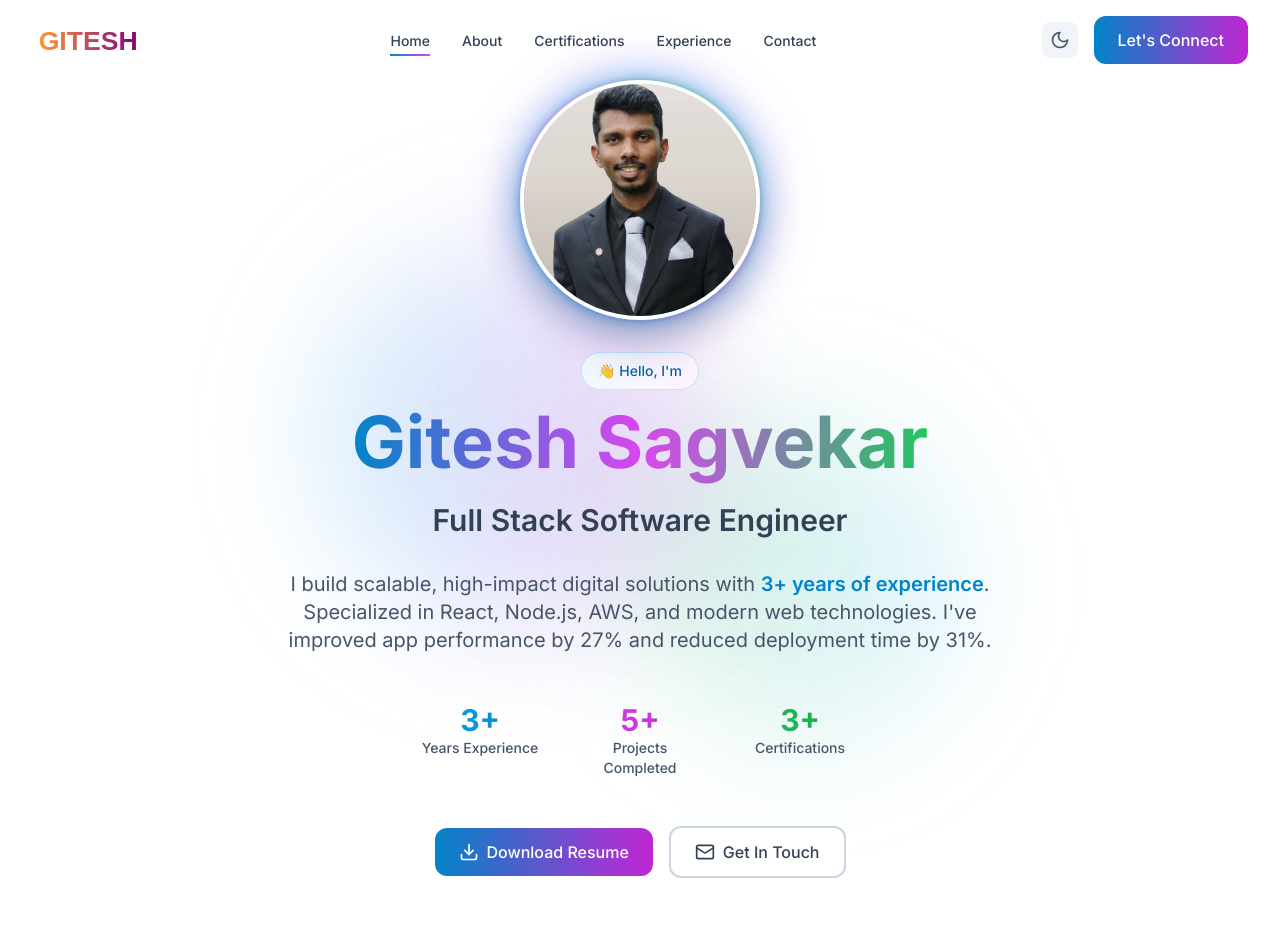
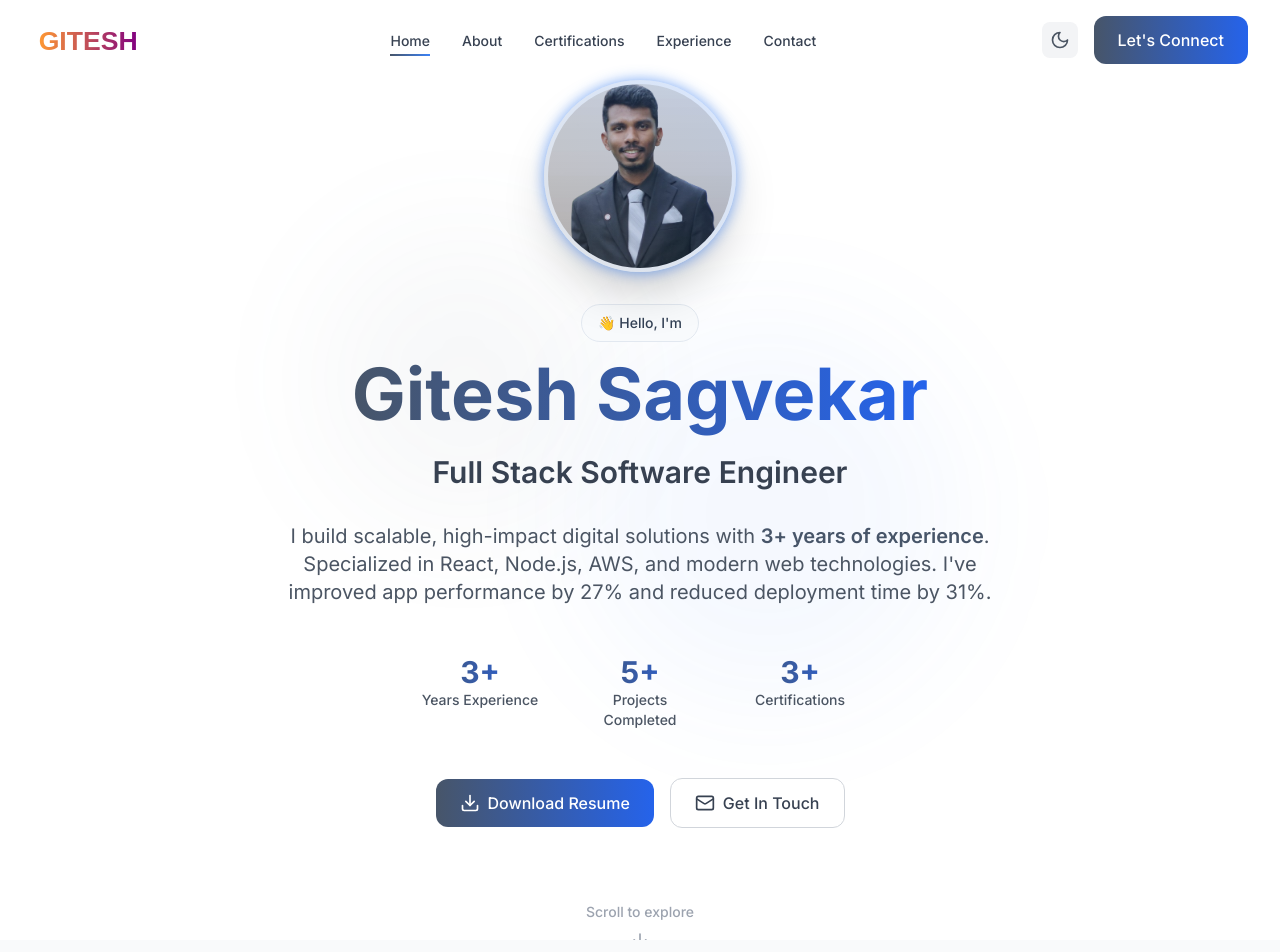
Before and after one commit to Gitesh307/portfolio-website, a React (Vite) app: page / in a window 1280 px wide. Shown: the top 952 px of the page. Built offline with nearby package versions, Linux system fonts and the light colour scheme; the HTML template or start-up script is replaced by a standard one.

Commit message:
Apply standard professional color scheme

```diff
--- a/src/Components/Hero/Hero.jsx
+++ b/src/Components/Hero/Hero.jsx
@@ -31,11 +31,10 @@ const Hero = () => {
 
   return (
     <section id="home" className="min-h-screen flex items-center justify-center relative overflow-hidden pt-20">
-      {/* Enhanced Background Elements */}
+      {/* Background Elements */}
       <div className="absolute inset-0 -z-10">
-        <div className="absolute top-1/4 left-1/4 w-96 h-96 bg-gradient-to-r from-primary-500/20 to-accent-500/20 rounded-full blur-3xl animate-float"></div>
-        <div className="absolute bottom-1/4 right-1/4 w-80 h-80 bg-gradient-to-r from-secondary-500/15 to-primary-500/15 rounded-full blur-3xl animate-float delay-1000"></div>
-        <div className="absolute top-1/2 left-1/2 transform -translate-x-1/2 -translate-y-1/2 w-72 h-72 bg-gradient-to-r from-accent-500/10 to-secondary-500/10 rounded-full blur-3xl animate-pulse"></div>
+        <div className="absolute top-1/4 left-1/4 w-72 h-72 bg-primary-500/10 rounded-full blur-3xl animate-pulse"></div>
+        <div className="absolute bottom-1/4 right-1/4 w-96 h-96 bg-accent-500/10 rounded-full blur-3xl animate-pulse delay-1000"></div>
       </div>
 
       <div className="container-custom section-padding">
@@ -45,46 +44,26 @@ const Hero = () => {
           animate="visible"
           className="text-center max-w-5xl mx-auto"
         >
-          {/* Enhanced Profile Image */}
+          {/* Profile Image */}
           <motion.div
             variants={itemVariants}
             className="mb-8 flex justify-center"
           >
-            <div className="relative group">
-              <motion.div
-                className="relative w-44 h-44 sm:w-52 sm:h-52 lg:w-60 lg:h-60"
+            <div className="relative">
+              <motion.img
+                src={profile_img}
+                alt="Gitesh Sagvekar"
+                className="w-32 h-32 sm:w-40 sm:h-40 lg:w-48 lg:h-48 rounded-full object-cover border-4 border-white dark:border-gray-800 shadow-2xl"
                 whileHover={{ scale: 1.05 }}
-                transition={{ duration: 0.4, ease: "easeOut" }}
-              >
-                {/* Main image */}
-                <img
-                  src={profile_img}
-                  alt="Gitesh Sagvekar"
-                  className="w-full h-full rounded-full object-cover border-4 border-white dark:border-gray-800 shadow-2xl relative z-10"
-                />
-
-                {/* Animated gradient border */}
-                <div className="absolute inset-0 rounded-full bg-gradient-to-r from-primary-500 via-accent-500 to-secondary-500 animate-spin-slow opacity-75 blur-sm"></div>
-
-                {/* Glow effect */}
-                <div className="absolute inset-0 rounded-full bg-gradient-to-tr from-primary-400/30 via-accent-400/20 to-secondary-400/30 animate-pulse-glow"></div>
-
-                {/* Floating particles effect */}
-                <div className="absolute -inset-4">
-                  <div className="absolute top-4 right-4 w-2 h-2 bg-primary-400 rounded-full animate-ping"></div>
-                  <div className="absolute bottom-6 left-6 w-1.5 h-1.5 bg-accent-400 rounded-full animate-ping delay-300"></div>
-                  <div className="absolute top-8 left-4 w-1 h-1 bg-secondary-400 rounded-full animate-ping delay-700"></div>
-                </div>
-
-                {/* Inner highlight */}
-                <div className="absolute inset-2 rounded-full bg-gradient-to-tr from-white/20 to-transparent"></div>
-              </motion.div>
+                transition={{ duration: 0.3 }}
+              />
+              <div className="absolute inset-0 rounded-full bg-gradient-to-tr from-primary-500/20 to-accent-500/20 animate-glow"></div>
             </div>
           </motion.div>
 
           {/* Greeting */}
           <motion.div variants={itemVariants} className="mb-4">
-            <span className="inline-flex items-center px-4 py-2 rounded-full bg-gradient-to-r from-primary-50 to-accent-50 dark:from-primary-900/20 dark:to-accent-900/20 text-primary-700 dark:text-primary-300 text-sm font-medium border border-primary-200 dark:border-primary-800">
+            <span className="inline-flex items-center px-4 py-2 rounded-full bg-primary-50 dark:bg-primary-900/20 text-primary-700 dark:text-primary-300 text-sm font-medium border border-primary-200 dark:border-primary-800">
               👋 Hello, I'm
             </span>
           </motion.div>
@@ -116,56 +95,43 @@ const Hero = () => {
             I've improved app performance by 27% and reduced deployment time by 31%.
           </motion.p>
 
-          {/* Enhanced Stats */}
+          {/* Stats */}
           <motion.div
             variants={itemVariants}
             className="grid grid-cols-3 gap-8 max-w-md mx-auto mb-12"
           >
             {[
-              { number: '3+', label: 'Years Experience', color: 'from-primary-500 to-primary-600' },
-              { number: '5+', label: 'Projects Completed', color: 'from-accent-500 to-accent-600' },
-              { number: '3+', label: 'Certifications', color: 'from-secondary-500 to-secondary-600' }
+              { number: '3+', label: 'Years Experience' },
+              { number: '5+', label: 'Projects Completed' },
+              { number: '3+', label: 'Certifications' }
             ].map((stat, index) => (
-              <motion.div
-                key={index}
-                className="text-center group cursor-pointer"
-                whileHover={{ scale: 1.05 }}
-                transition={{ duration: 0.2 }}
-              >
-                <div className={`text-2xl sm:text-3xl font-bold bg-gradient-to-r ${stat.color} bg-clip-text text-transparent group-hover:animate-pulse`}>
-                  {stat.number}
-                </div>
+              <div key={index} className="text-center">
+                <div className="text-2xl sm:text-3xl font-bold gradient-text">{stat.number}</div>
                 <div className="text-sm text-gray-600 dark:text-gray-400 font-medium">{stat.label}</div>
-              </motion.div>
+              </div>
             ))}
           </motion.div>
 
-          {/* Enhanced CTA Buttons */}
+          {/* CTA Buttons */}
           <motion.div
             variants={itemVariants}
             className="flex flex-col sm:flex-row gap-4 justify-center items-center mb-16"
           >
-            <motion.a
+            <a
               href={resume}
               target="_blank"
               rel="noopener noreferrer"
               className="btn-primary group"
-              whileHover={{ scale: 1.02 }}
-              whileTap={{ scale: 0.98 }}
             >
               <Download size={20} className="mr-2 group-hover:animate-bounce" />
               Download Resume
-            </motion.a>
+            </a>
 
             <AnchorLink href="#contact" offset={50}>
-              <motion.button
-                className="btn-secondary group"
-                whileHover={{ scale: 1.02 }}
-                whileTap={{ scale: 0.98 }}
-              >
+              <button className="btn-secondary group">
                 <Mail size={20} className="mr-2 group-hover:animate-pulse" />
                 Get In Touch
-              </motion.button>
+              </button>
             </AnchorLink>
           </motion.div>
 
--- a/src/index.css
+++ b/src/index.css
@@ -22,11 +22,11 @@
   }
 
   ::-webkit-scrollbar-thumb {
-    @apply bg-gradient-to-b from-primary-400 to-accent-400 rounded-full;
+    @apply bg-gray-300 dark:bg-gray-600 rounded-full;
   }
 
   ::-webkit-scrollbar-thumb:hover {
-    @apply from-primary-500 to-accent-500;
+    @apply bg-gray-400 dark:bg-gray-500;
   }
 }
 
@@ -40,7 +40,7 @@
   }
 
   .gradient-text {
-    @apply bg-gradient-to-r from-primary-600 via-accent-500 to-secondary-500 bg-clip-text text-transparent;
+    @apply bg-gradient-to-r from-primary-600 to-accent-600 bg-clip-text text-transparent;
   }
 
   .gradient-bg {
@@ -61,15 +61,14 @@
   .btn-secondary {
     @apply inline-flex items-center justify-center px-6 py-3 text-base font-medium;
     @apply text-gray-700 dark:text-gray-300 bg-white dark:bg-gray-800;
-    @apply border-2 border-gray-300 dark:border-gray-600 rounded-xl;
-    @apply hover:bg-gradient-to-r hover:from-primary-50 hover:to-accent-50 dark:hover:from-primary-900/20 dark:hover:to-accent-900/20;
-    @apply hover:border-primary-300 dark:hover:border-primary-600 transition-all duration-300;
+    @apply border border-gray-300 dark:border-gray-600 rounded-xl;
+    @apply hover:bg-gray-50 dark:hover:bg-gray-700 transition-all duration-300;
     @apply focus:outline-none focus:ring-2 focus:ring-primary-500 focus:ring-offset-2;
   }
 
   .section-title {
     @apply text-3xl sm:text-4xl lg:text-5xl font-bold text-center mb-4;
-    @apply bg-gradient-to-r from-gray-900 via-primary-800 to-accent-700 dark:from-white dark:via-primary-200 dark:to-accent-200 bg-clip-text text-transparent;
+    @apply text-gray-900 dark:text-white;
   }
 
   .section-subtitle {
@@ -83,15 +82,14 @@
   }
 }
 
-/* Enhanced animations */
+/* Custom animations */
 @keyframes float {
-  0%, 100% { transform: translateY(0px) rotate(0deg); }
-  33% { transform: translateY(-10px) rotate(1deg); }
-  66% { transform: translateY(5px) rotate(-1deg); }
+  0%, 100% { transform: translateY(0px); }
+  50% { transform: translateY(-10px); }
 }
 
 .animate-float {
-  animation: float 6s ease-in-out infinite;
+  animation: float 3s ease-in-out infinite;
 }
 
 /* Glassmorphism effect */
@@ -103,16 +101,3 @@
 .focus-visible {
   @apply focus:outline-none focus-visible:ring-2 focus-visible:ring-primary-500 focus-visible:ring-offset-2;
 }
-
-/* Enhanced glow effects */
-.glow-primary {
-  box-shadow: 0 0 20px rgba(14, 165, 233, 0.3);
-}
-
-.glow-accent {
-  box-shadow: 0 0 20px rgba(217, 70, 239, 0.3);
-}
-
-.glow-secondary {
-  box-shadow: 0 0 20px rgba(34, 197, 94, 0.3);
-}
--- a/tailwind.config.js
+++ b/tailwind.config.js
@@ -13,42 +13,6 @@ export default {
       },
       colors: {
         primary: {
-          50: '#f0f9ff',
-          100: '#e0f2fe',
-          200: '#bae6fd',
-          300: '#7dd3fc',
-          400: '#38bdf8',
-          500: '#0ea5e9',
-          600: '#0284c7',
-          700: '#0369a1',
-          800: '#075985',
-          900: '#0c4a6e',
-        },
-        accent: {
-          50: '#fdf4ff',
-          100: '#fae8ff',
-          200: '#f5d0fe',
-          300: '#f0abfc',
-          400: '#e879f9',
-          500: '#d946ef',
-          600: '#c026d3',
-          700: '#a21caf',
-          800: '#86198f',
-          900: '#701a75',
-        },
-        secondary: {
-          50: '#f0fdf4',
-          100: '#dcfce7',
-          200: '#bbf7d0',
-          300: '#86efac',
-          400: '#4ade80',
-          500: '#22c55e',
-          600: '#16a34a',
-          700: '#15803d',
-          800: '#166534',
-          900: '#14532d',
-        },
-        gray: {
           50: '#f8fafc',
           100: '#f1f5f9',
           200: '#e2e8f0',
@@ -59,7 +23,43 @@ export default {
           700: '#334155',
           800: '#1e293b',
           900: '#0f172a',
-          950: '#020617',
+        },
+        accent: {
+          50: '#eff6ff',
+          100: '#dbeafe',
+          200: '#bfdbfe',
+          300: '#93c5fd',
+          400: '#60a5fa',
+          500: '#3b82f6',
+          600: '#2563eb',
+          700: '#1d4ed8',
+          800: '#1e40af',
+          900: '#1e3a8a',
+        },
+        secondary: {
+          50: '#f9fafb',
+          100: '#f3f4f6',
+          200: '#e5e7eb',
+          300: '#d1d5db',
+          400: '#9ca3af',
+          500: '#6b7280',
+          600: '#4b5563',
+          700: '#374151',
+          800: '#1f2937',
+          900: '#111827',
+        },
+        gray: {
+          50: '#f9fafb',
+          100: '#f3f4f6',
+          200: '#e5e7eb',
+          300: '#d1d5db',
+          400: '#9ca3af',
+          500: '#6b7280',
+          600: '#4b5563',
+          700: '#374151',
+          800: '#1f2937',
+          900: '#111827',
+          950: '#030712',
         }
       },
       animation: {
@@ -68,10 +68,8 @@ export default {
         'slide-in-left': 'slideInLeft 0.5s ease-out',
         'slide-in-right': 'slideInRight 0.5s ease-out',
         'bounce-subtle': 'bounceSubtle 2s infinite',
-        'glow': 'glow 3s ease-in-out infinite alternate',
-        'spin-slow': 'spin 8s linear infinite',
+        'glow': 'glow 2s ease-in-out infinite alternate',
         'float': 'float 6s ease-in-out infinite',
-        'pulse-glow': 'pulseGlow 2s ease-in-out infinite',
       },
       keyframes: {
         fadeIn: {
@@ -95,25 +93,12 @@ export default {
           '50%': { transform: 'translateY(-5px)' },
         },
         glow: {
-          '0%': {
-            boxShadow: '0 0 20px rgba(14, 165, 233, 0.3), 0 0 40px rgba(217, 70, 239, 0.2)'
-          },
-          '100%': {
-            boxShadow: '0 0 40px rgba(14, 165, 233, 0.5), 0 0 80px rgba(217, 70, 239, 0.3)'
-          },
+          '0%': { boxShadow: '0 0 5px rgba(59, 130, 246, 0.5)' },
+          '100%': { boxShadow: '0 0 20px rgba(59, 130, 246, 0.8)' },
         },
         float: {
-          '0%, 100%': { transform: 'translateY(0px) rotate(0deg)' },
-          '33%': { transform: 'translateY(-10px) rotate(1deg)' },
-          '66%': { transform: 'translateY(5px) rotate(-1deg)' },
-        },
-        pulseGlow: {
-          '0%, 100%': {
-            boxShadow: '0 0 20px rgba(14, 165, 233, 0.4)'
-          },
-          '50%': {
-            boxShadow: '0 0 40px rgba(14, 165, 233, 0.6), 0 0 60px rgba(217, 70, 239, 0.3)'
-          },
+          '0%, 100%': { transform: 'translateY(0px)' },
+          '50%': { transform: 'translateY(-10px)' },
         },
       },
       spacing: {
```
